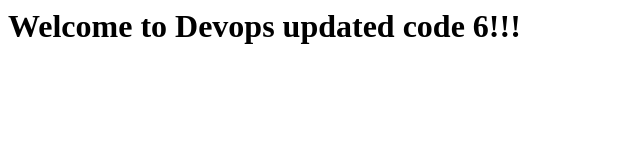
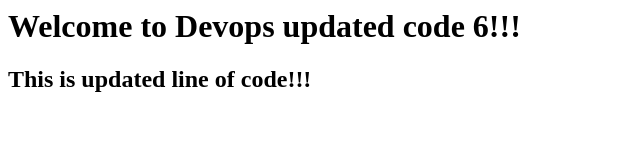
Before and after one commit to LataPokhrelBidary/website, a plain HTML site: page index.html in a window 1280 px wide. Shown: the whole page, without its empty margins (0-640 px from the left). Drawn offline with Linux system fonts and the light colour scheme.

Commit message:
adding updated file by tom

```diff
--- a/index.html
+++ b/index.html
@@ -2,5 +2,6 @@
 <title>Jenkins CICD pipeline</title>
 <body>
 <h1>Welcome to Devops updated code 6!!!</h1>
+<h2>This is updated line of code!!!</h2>
 </body>
 </html>
```
